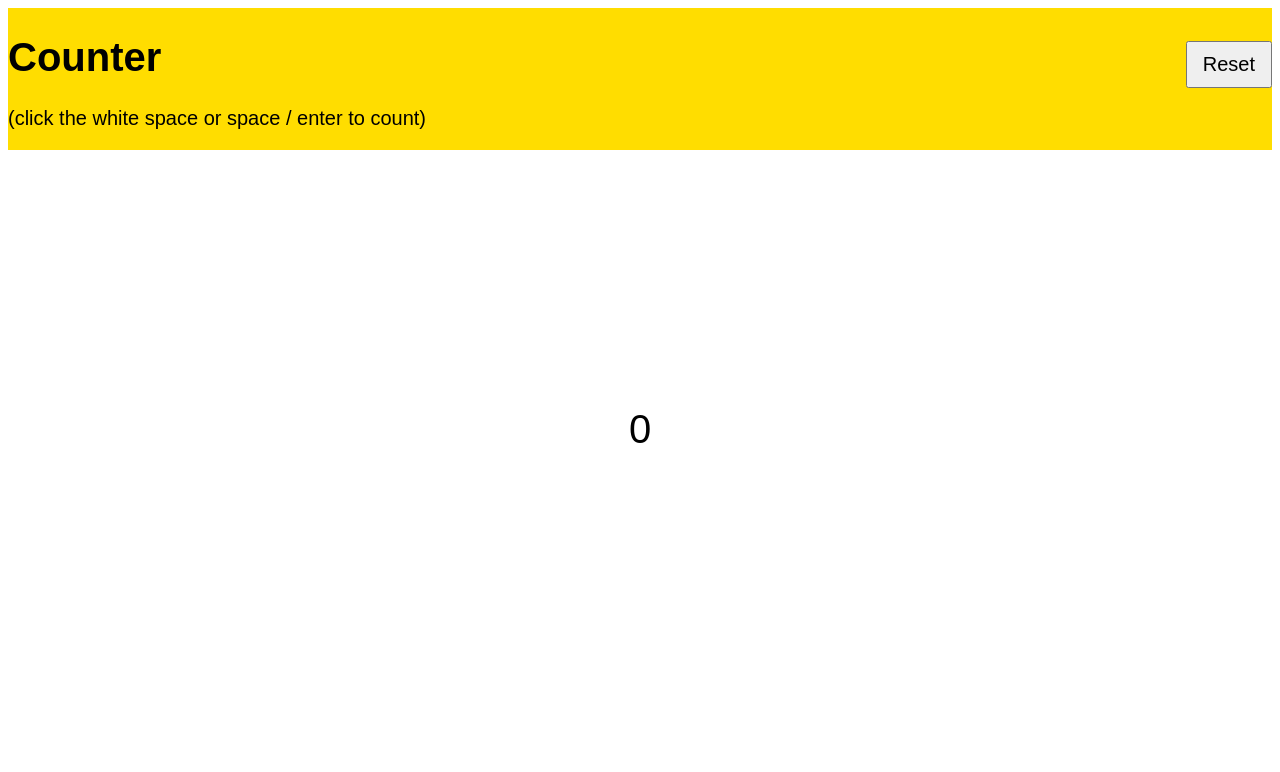
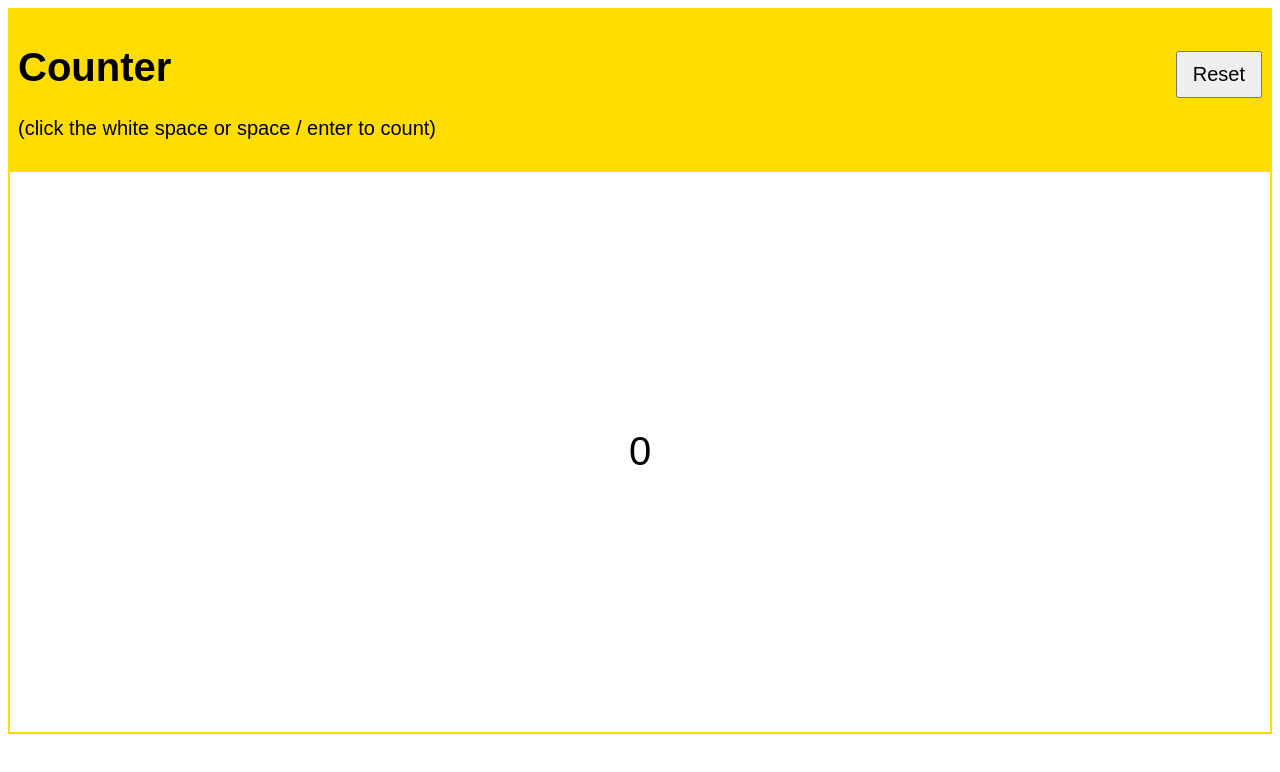
Before and after one commit to ClaudiaDietrichLev/counter, a plain HTML site: page index.html in a window 1280 px wide. Drawn offline with Linux system fonts and the light colour scheme.

Commit message:
ref: colorborder

```diff
--- a/style.css
+++ b/style.css
@@ -22,9 +22,11 @@ header {
     display: flex;
     justify-content: space-between;
     align-items:baseline ;
+    padding: .5rem;
 }
 
 main {
+    border: 2px solid rgb(255, 221, 0);
     --bg-gradient: 0%;
     height: 70vh;
     background: linear-gradient(to right, rgb(255, 221, 0) var(--bg-gradient), transparent 0);
```
